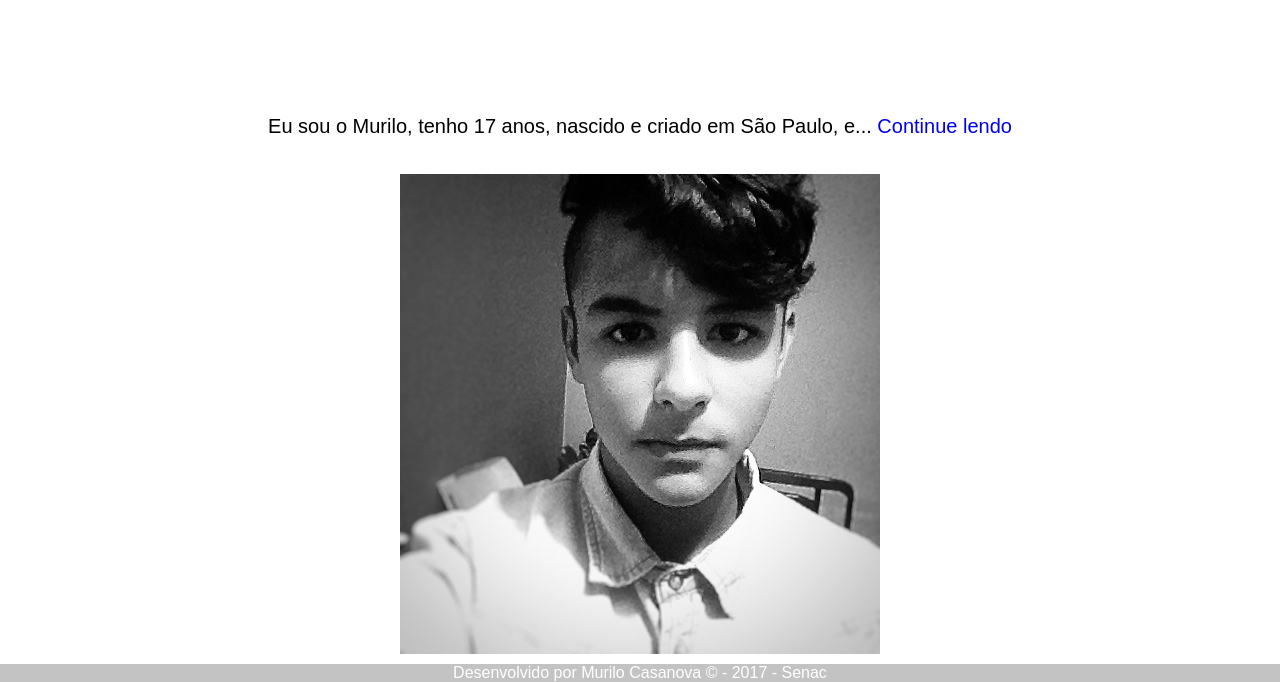
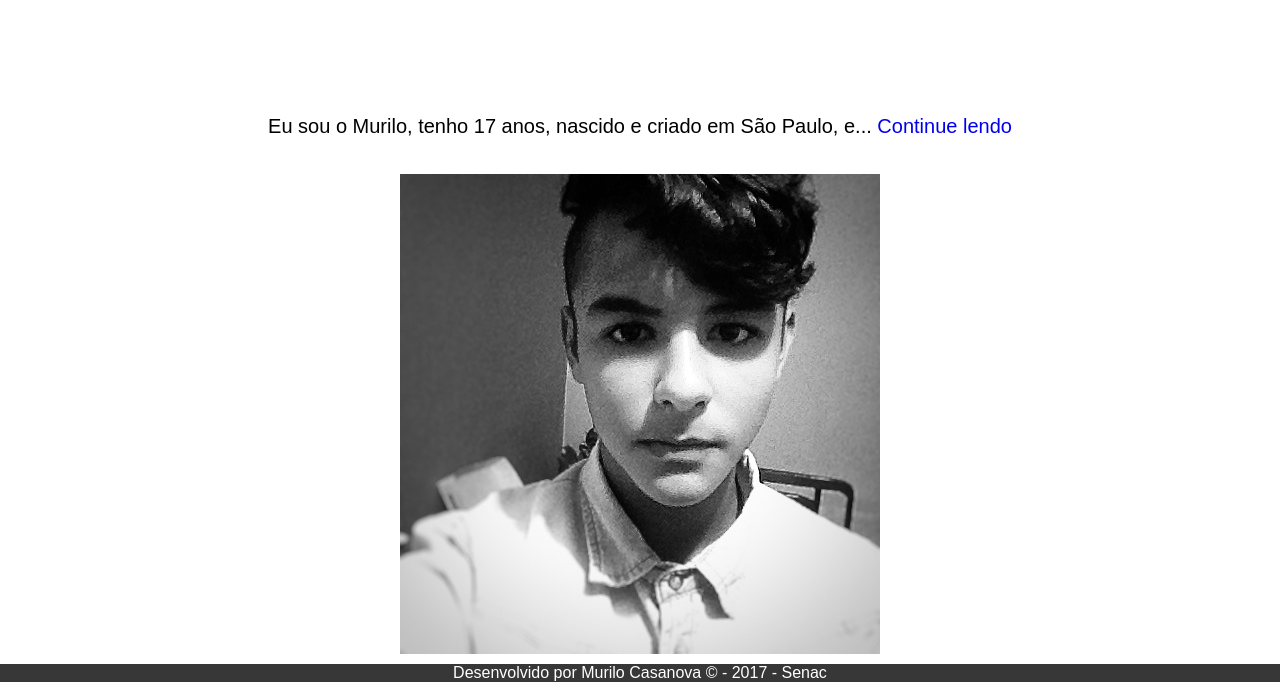
Before and after one commit to mukadcr/mukadcr.github.io, a plain HTML site: page index.html in a window 1280 px wide. Shown: the part 571-1253 px from the top of the page. Drawn offline with Linux system fonts and the light colour scheme.

Commit message:
Create style.css

```diff
--- a/style.css
+++ b/style.css
@@ -68,7 +68,7 @@ footer{
 	width: 100%;
 	height: auto;
 	margin-top: 10px;
-	background-color: #c3c3c3;
+	background-color: #373737;
 	color: #fff;
 	text-align: center;
 	position: absolute;
```
